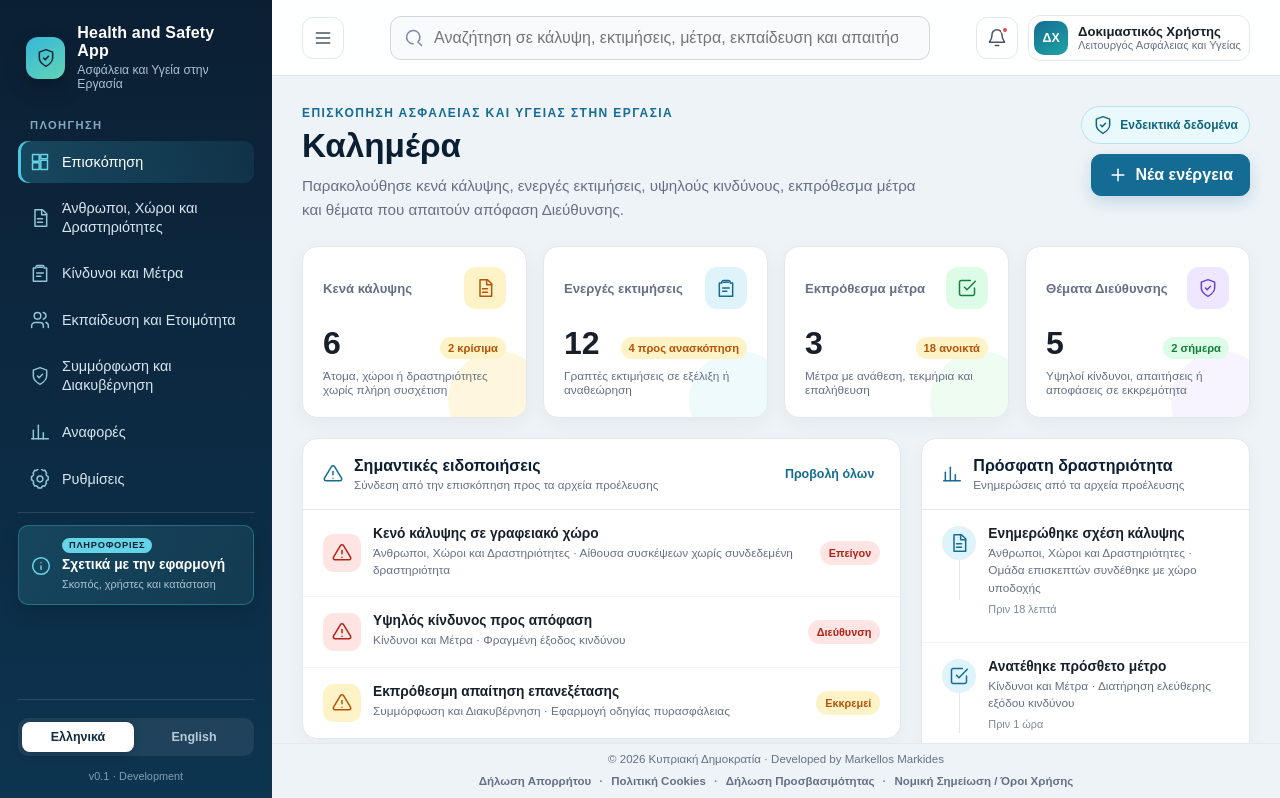
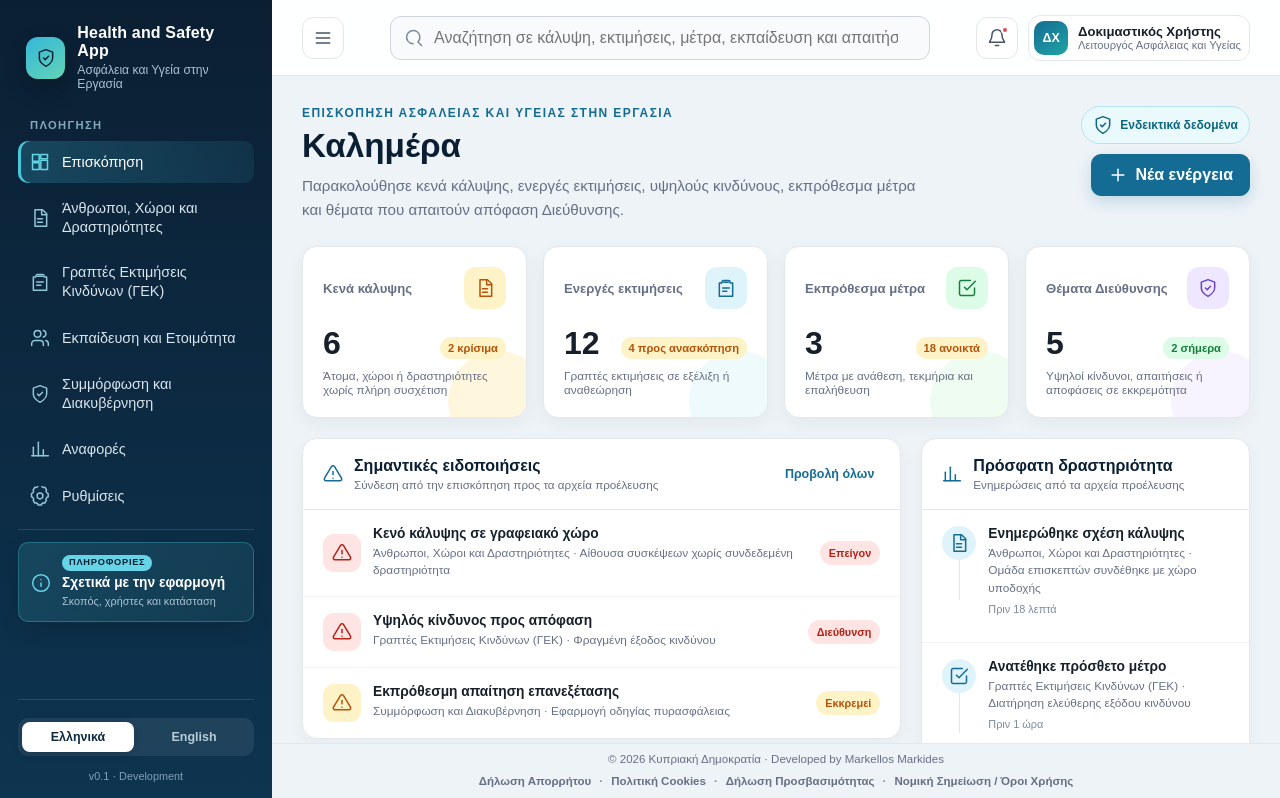
Before and after one commit to mmark76/Health-and-Safety-App, a React (Vite) app: page / in a window 1280 px wide. Shown: the top 798 px of the page. Built offline with nearby package versions, Linux system fonts and the light colour scheme.

Commit message:
fix: rename risk assessment navigation label

```diff
--- a/src/features/about-app/pages/AboutAppPage.tsx
+++ b/src/features/about-app/pages/AboutAppPage.tsx
@@ -51,7 +51,7 @@ const aboutAppContent: Record<Language, AboutAppContent> = {
     areas: [
       { title: 'Επισκόπηση', text: 'Συγκεντρωτικοί δείκτες, κενά, προθεσμίες και θέματα Διοίκησης.' },
       { title: 'Άνθρωποι, Χώροι και Δραστηριότητες', text: 'Άνθρωποι ή ομάδες, οργανωτικές μονάδες, χώροι, δραστηριότητες και συνθήκες.' },
-      { title: 'Κίνδυνοι και Μέτρα', text: 'Γραπτές εκτιμήσεις, κίνδυνοι, έλεγχοι, μέτρα, επαλήθευση και επανεκτίμηση.' },
+      { title: 'Γραπτές Εκτιμήσεις Κινδύνων (ΓΕΚ)', text: 'Γραπτές εκτιμήσεις, κίνδυνοι, έλεγχοι, μέτρα, επαλήθευση και επανεκτίμηση.' },
       { title: 'Εκπαίδευση και Ετοιμότητα', text: 'Γνώσεις, συμμετοχή, ρόλοι ετοιμότητας και βασική τεκμηρίωση.' },
       { title: 'Συμμόρφωση και Διακυβέρνηση', text: 'Απαιτήσεις, ευθύνες, αποφάσεις και διοικητική εποπτεία.' },
       { title: 'Αναφορές', text: 'Συγκεντρωτική πληροφόρηση από τις έγκυρες εγγραφές των αρμόδιων ενοτήτων.' },
@@ -107,7 +107,7 @@ const aboutAppContent: Record<Language, AboutAppContent> = {
     areas: [
       { title: 'Overview', text: 'Aggregated indicators, gaps, deadlines and matters requiring Management attention.' },
       { title: 'People, Locations and Activities', text: 'People or groups, organizational units, locations, activities and foreseeable conditions.' },
-      { title: 'Risks and Measures', text: 'Written assessments, hazards, controls, measures, verification and reassessment.' },
+      { title: 'Written Risk Assessments', text: 'Written assessments, hazards, controls, measures, verification and reassessment.' },
       { title: 'Training and Preparedness', text: 'Knowledge, participation, preparedness roles and basic evidence.' },
       { title: 'Compliance and Governance', text: 'Requirements, accountability, decisions and Management oversight.' },
       { title: 'Reports', text: 'Aggregated information from authoritative records owned by the relevant modules.' },
--- a/src/features/dashboard/data/dashboardContent.ts
+++ b/src/features/dashboard/data/dashboardContent.ts
@@ -8,7 +8,7 @@ export const dashboardContent = {
     nav: [
       ['dashboard', 'Επισκόπηση'],
       ['documents', 'Άνθρωποι, Χώροι και Δραστηριότητες', 'Άνθρωποι, χώροι, δραστηριότητες και κενά κάλυψης'],
-      ['risk', 'Κίνδυνοι και Μέτρα', 'ΓΕΚ, κίνδυνοι, μέτρα και επανεκτιμήσεις'],
+      ['risk', 'Γραπτές Εκτιμήσεις Κινδύνων (ΓΕΚ)', 'ΓΕΚ, πηγές κινδύνου, αξιολόγηση, μέτρα και επανεκτιμήσεις'],
       ['training', 'Εκπαίδευση και Ετοιμότητα', 'Εκπαιδεύσεις, πιστοποιήσεις και επιχειρησιακή ετοιμότητα'],
       ['shield', 'Συμμόρφωση και Διακυβέρνηση', 'Απαιτήσεις, ευθύνες και διοικητική εποπτεία'],
       ['reports', 'Αναφορές', 'Συγκεντρωτική πληροφόρηση από τα αρχεία προέλευσης'],
@@ -35,13 +35,13 @@ export const dashboardContent = {
     viewAll: 'Προβολή όλων',
     alerts: [
       { title: 'Κενό κάλυψης σε γραφειακό χώρο', detail: 'Άνθρωποι, Χώροι και Δραστηριότητες · Αίθουσα συσκέψεων χωρίς συνδεδεμένη δραστηριότητα', status: 'Επείγον', level: 'high' },
-      { title: 'Υψηλός κίνδυνος προς απόφαση', detail: 'Κίνδυνοι και Μέτρα · Φραγμένη έξοδος κινδύνου', status: 'Διεύθυνση', level: 'high' },
+      { title: 'Υψηλός κίνδυνος προς απόφαση', detail: 'Γραπτές Εκτιμήσεις Κινδύνων (ΓΕΚ) · Φραγμένη έξοδος κινδύνου', status: 'Διεύθυνση', level: 'high' },
       { title: 'Εκπρόθεσμη απαίτηση επανεξέτασης', detail: 'Συμμόρφωση και Διακυβέρνηση · Εφαρμογή οδηγίας πυρασφάλειας', status: 'Εκκρεμεί', level: 'medium' },
     ],
     tasksTitle: 'Επανεξετάσεις και προθεσμίες',
     tasksSubtitle: 'Επόμενα σημεία ελέγχου από τα αρχεία των ενοτήτων',
     tasks: [
-      { day: '28', month: 'ΙΟΥΝ', title: 'Ανασκόπηση γραπτής εκτίμησης κινδύνου', detail: 'Κίνδυνοι και Μέτρα · Χώρος εξυπηρέτησης κοινού', status: '09:00' },
+      { day: '28', month: 'ΙΟΥΝ', title: 'Ανασκόπηση γραπτής εκτίμησης κινδύνου', detail: 'Γραπτές Εκτιμήσεις Κινδύνων (ΓΕΚ) · Χώρος εξυπηρέτησης κοινού', status: '09:00' },
       { day: '30', month: 'ΙΟΥΝ', title: 'Έλεγχος ετοιμότητας εκκένωσης', detail: 'Εκπαίδευση και Ετοιμότητα · Κεντρική είσοδος', status: '10:30' },
       { day: '02', month: 'ΙΟΥΛ', title: 'Περιοδική αναφορά Διεύθυνσης', detail: 'Αναφορές · Κενά κάλυψης και εκπρόθεσμα μέτρα', status: '11:00' },
     ],
@@ -49,7 +49,7 @@ export const dashboardContent = {
     activitySubtitle: 'Ενημερώσεις από τα αρχεία προέλευσης',
     activity: [
       { title: 'Ενημερώθηκε σχέση κάλυψης', detail: 'Άνθρωποι, Χώροι και Δραστηριότητες · Ομάδα επισκεπτών συνδέθηκε με χώρο υποδοχής', time: 'Πριν 18 λεπτά', icon: 'documents' },
-      { title: 'Ανατέθηκε πρόσθετο μέτρο', detail: 'Κίνδυνοι και Μέτρα · Διατήρηση ελεύθερης εξόδου κινδύνου', time: 'Πριν 1 ώρα', icon: 'actions' },
+      { title: 'Ανατέθηκε πρόσθετο μέτρο', detail: 'Γραπτές Εκτιμήσεις Κινδύνων (ΓΕΚ) · Διατήρηση ελεύθερης εξόδου κινδύνου', time: 'Πριν 1 ώρα', icon: 'actions' },
       { title: 'Καταγράφηκε συμμετοχή εκπαίδευσης', detail: 'Εκπαίδευση και Ετοιμότητα · Ενημέρωση εκκένωσης', time: 'Πριν 3 ώρες', icon: 'training' },
       { title: 'Καταχωρίστηκε απόφαση Διεύθυνσης', detail: 'Συμμόρφωση και Διακυβέρνηση · Προτεραιοποίηση μέτρων', time: 'Χθες, 16:42', icon: 'shield' },
     ],
@@ -84,7 +84,7 @@ export const dashboardContent = {
     nav: [
       ['dashboard', 'Overview'],
       ['documents', 'People, Locations and Activities', 'People, locations, activities and coverage gaps'],
-      ['risk', 'Risks and Measures', 'Risk assessments, risks, measures and reassessments'],
+      ['risk', 'Written Risk Assessments', 'Written assessments, hazards, controls, measures and reassessments'],
       ['training', 'Training and Preparedness', 'Training, certifications and operational preparedness'],
       ['shield', 'Compliance and Governance', 'Requirements, responsibilities and Management oversight'],
       ['reports', 'Reports', 'Aggregated information from authoritative source records'],
@@ -111,13 +111,13 @@ export const dashboardContent = {
     viewAll: 'View all',
     alerts: [
       { title: 'Coverage gap in office area', detail: 'People, Locations and Activities · Meeting room has no linked work activity', status: 'Urgent', level: 'high' },
-      { title: 'High risk awaiting decision', detail: 'Risks and Measures · Obstructed emergency exit', status: 'Management', level: 'high' },
+      { title: 'High risk awaiting decision', detail: 'Written Risk Assessments · Obstructed emergency exit', status: 'Management', level: 'high' },
       { title: 'Requirement review overdue', detail: 'Compliance and Governance · Fire-safety guidance applicability', status: 'Pending', level: 'medium' },
     ],
     tasksTitle: 'Reviews and deadlines',
     tasksSubtitle: 'Next checkpoints from authoritative module records',
     tasks: [
-      { day: '28', month: 'JUN', title: 'Written risk-assessment review', detail: 'Risks and Measures · Public service counter area', status: '09:00' },
+      { day: '28', month: 'JUN', title: 'Written risk-assessment review', detail: 'Written Risk Assessments · Public service counter area', status: '09:00' },
       { day: '30', month: 'JUN', title: 'Evacuation preparedness check', detail: 'Training and Preparedness · Main entrance', status: '10:30' },
       { day: '02', month: 'JUL', title: 'Periodic Management report', detail: 'Reports · Coverage gaps and overdue measures', status: '11:00' },
     ],
@@ -125,7 +125,7 @@ export const dashboardContent = {
     activitySubtitle: 'Updates from authoritative source records',
     activity: [
       { title: 'Coverage relationship updated', detail: 'People, Locations and Activities · Visitor group linked to reception area', time: '18 minutes ago', icon: 'documents' },
-      { title: 'Additional measure assigned', detail: 'Risks and Measures · Keep emergency exit clear', time: '1 hour ago', icon: 'actions' },
+      { title: 'Additional measure assigned', detail: 'Written Risk Assessments · Keep emergency exit clear', time: '1 hour ago', icon: 'actions' },
       { title: 'Training participation recorded', detail: 'Training and Preparedness · Evacuation briefing', time: '3 hours ago', icon: 'training' },
       { title: 'Management decision recorded', detail: 'Compliance and Governance · Measure prioritization', time: 'Yesterday, 16:42', icon: 'shield' },
     ],
```
